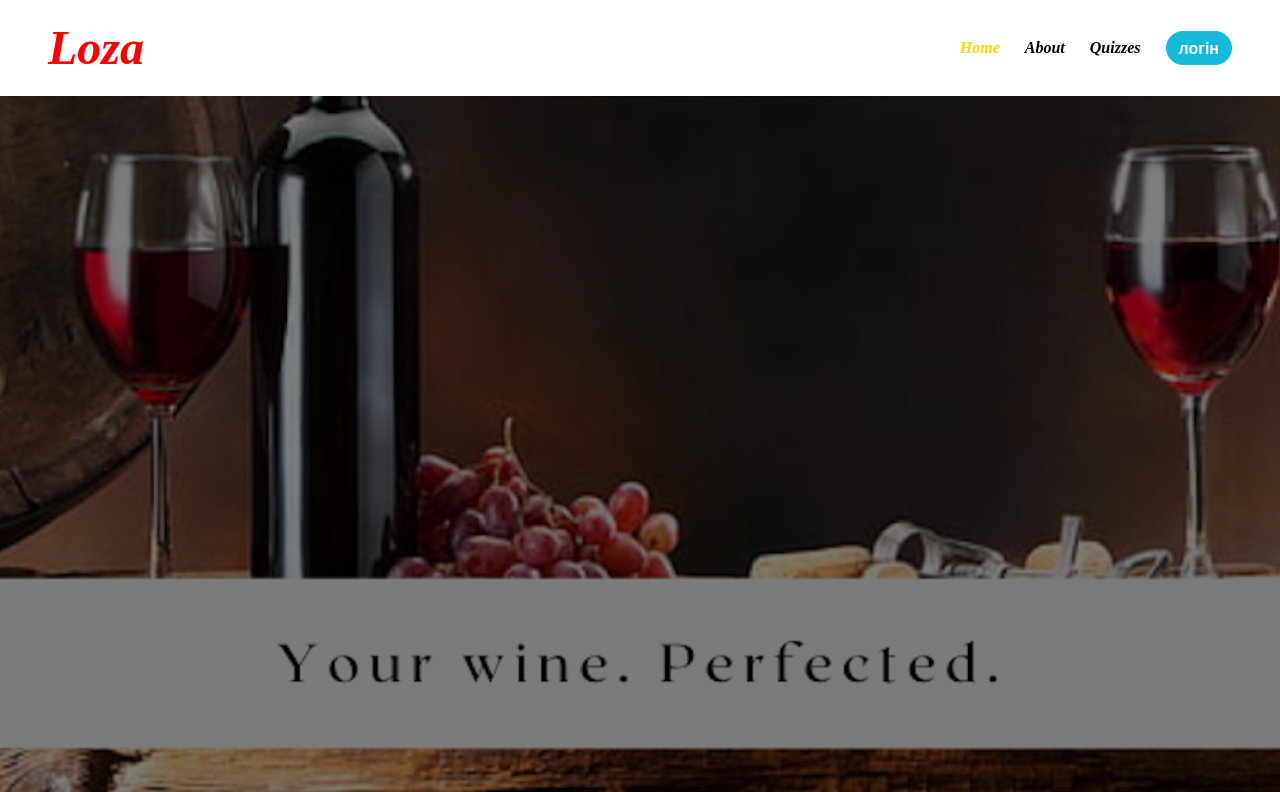
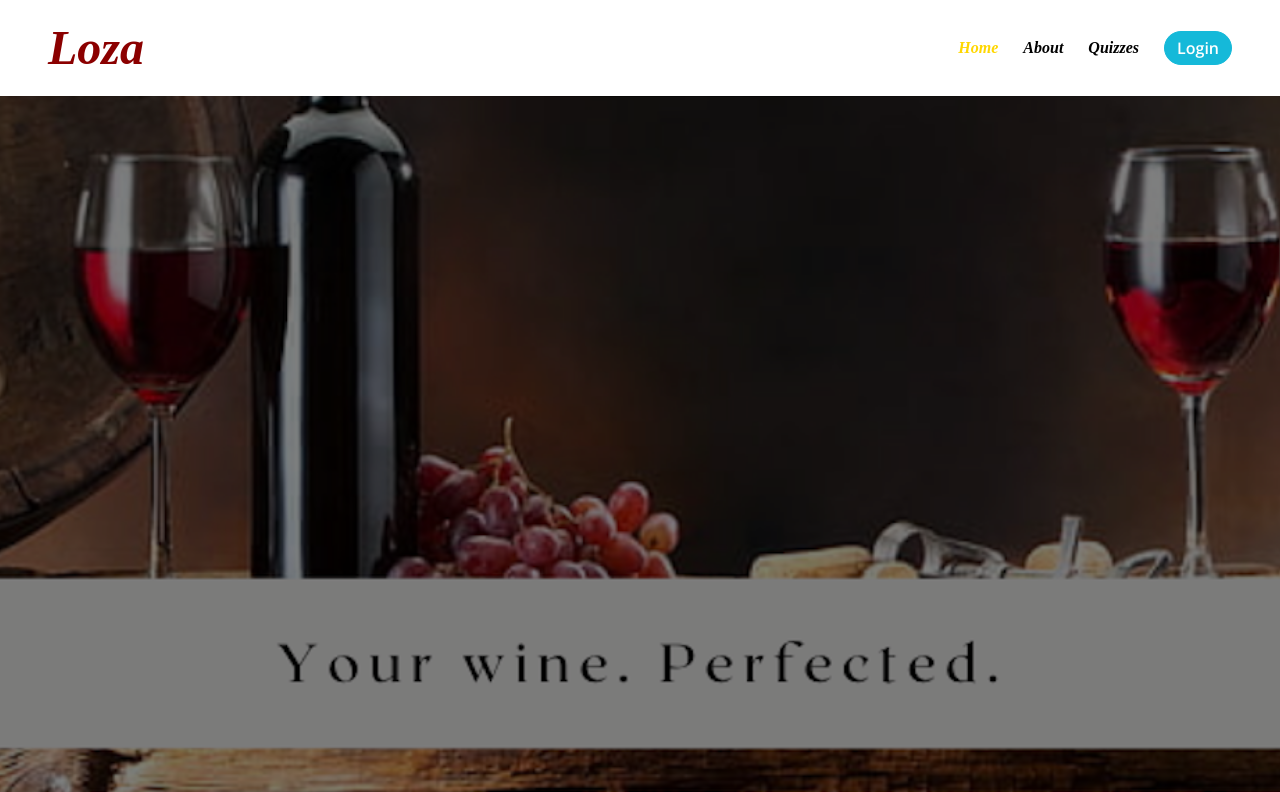
Before and after one commit to MaxDzioban/Loza, a plain HTML site: page index.html in a window 1280 px wide. Shown: the top 792 px of the page. Drawn offline with nearby package versions, Linux system fonts and the light colour scheme.

Commit message:
зміна назв на головній сторінці

```diff
--- a/index.html
+++ b/index.html
@@ -34,7 +34,7 @@
                 <a href="index.html" class="navbar-brand p-0">
                     <!-- <i class="fas fa-star-of-life me-3"></i> -->
                     <h1 class="text-primary m-0">
-                        <font size="45" color="red" face="itallianco">
+                        <font size="45" color="darkred" face="itallianco">
                             <b><i>Loza</i></b>
                         </font>
                     </h1>
@@ -66,7 +66,7 @@
                         </a>
                         <!-- <a href="service.html" class="nav-item nav-link">квіз</a> -->
                     </div>
-                    <a href="register.html" class="btn btn-primary rounded-pill text-white py-1 px-6 flex-wrap flex-sm-shrink-0">логін</a>
+                    <a href="register.html" class="btn btn-primary rounded-pill text-white py-1 px-6 flex-wrap flex-sm-shrink-0">Login</a>
                 </div>
             </nav>
 
```
